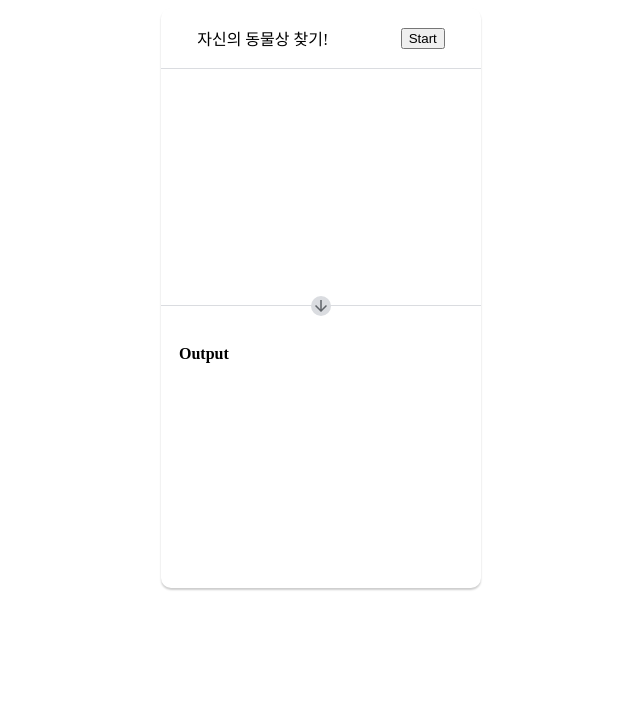
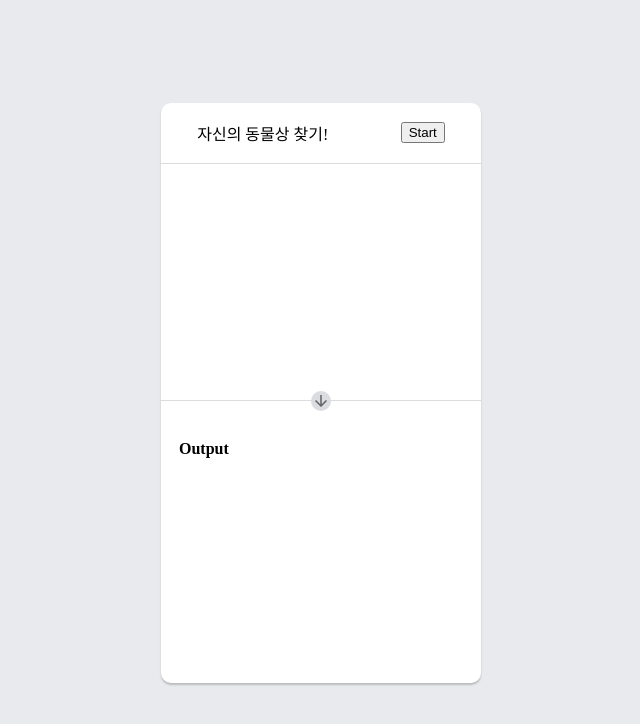
Before and after one commit to csy1204/animal-face, a plain HTML site: page index.html in a window 1280 px wide. Shown: the whole page, without its empty margins (319-959 px from the left). Drawn offline with Linux system fonts and the light colour scheme.

Commit message:
update css

```diff
--- a/index.html
+++ b/index.html
@@ -5,6 +5,9 @@
         <meta charset="utf-8" />
     </head>
     <style>
+        body {
+            background-color: #E8EAED;
+        }
         #label-container {
             color: black;
         }
@@ -12,7 +15,8 @@
             display : flex;
             justify-content: center;
             align-items : center;
-            height: 100%;
+            width: 100%;
+            height: 100vh;
         }
 
         .host {
```
